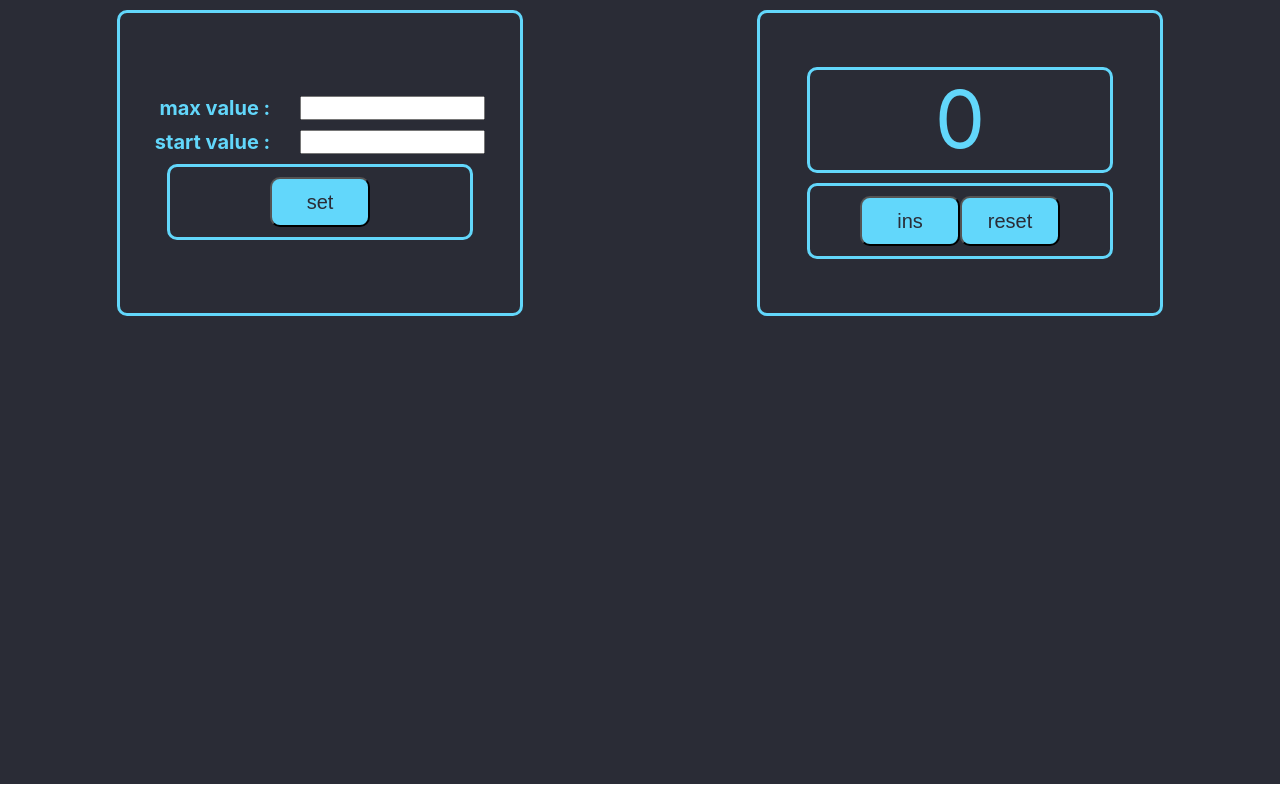
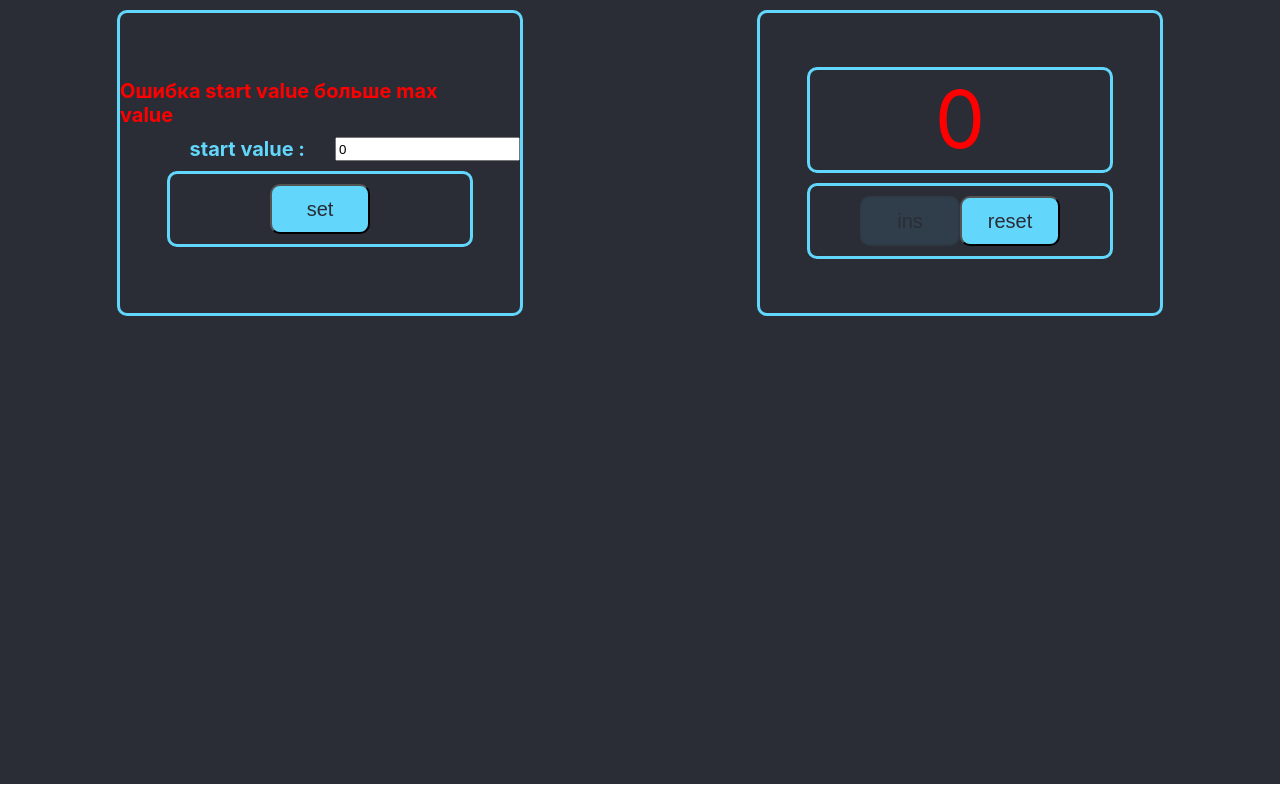
Before and after one commit to arturican/todo, a React (Create React App) app: page / in a window 1280 px wide. Built offline with nearby package versions, Linux system fonts and the light colour scheme.

Commit message:
написал счетчик вторника!

```diff
--- a/src/App.css
+++ b/src/App.css
@@ -7,6 +7,7 @@
   height: 49em;
   background: #2a2c36;
 }
+
 .counter {
   display: flex;
   flex-direction: column;
--- a/src/App.tsx
+++ b/src/App.tsx
@@ -1,13 +1,48 @@
-import React from 'react';
+import React, { useEffect, useState } from 'react';
 import './App.css';
 import { Cont } from './components/Counter/Cont';
 import { Setting } from './components/Setting/Setting';
 
 export const App = () => {
+  const [maxValue, setMaxValue] = useState(0);
+  const [minValue, setMinValue] = useState(0);
+  const [number, setNumber] = useState(0);
+
+  const setValue = () => {
+    setMaxValue(maxValue);
+    setMinValue(minValue);
+    setNumber(minValue);
+  };
+
+  useEffect(() => {
+    const maxValue = localStorage.getItem('maxValue');
+    if (maxValue) {
+      setMaxValue(JSON.parse(maxValue));
+    }
+  }, []);
+  useEffect(() => {
+    localStorage.setItem('maxValue', JSON.stringify(maxValue));
+  }, [maxValue]);
+
+  useEffect(() => {
+    const minValue = localStorage.getItem('minValue');
+    if (minValue) {
+      setMinValue(JSON.parse(minValue));
+    }
+  }, []);
+  useEffect(() => {
+    localStorage.setItem('minValue', JSON.stringify(minValue));
+  }, [minValue]);
   return (
     <div className="wrapper">
-      <Cont />
-      <Setting />
+      <Cont minValue={minValue} maxValue={maxValue} number={number} setNumber={setNumber} />
+      <Setting
+        maxValue={maxValue}
+        minValue={minValue}
+        setMaxValue={setMaxValue}
+        setMinValue={setMinValue}
+        callBack={setValue}
+      />
     </div>
   );
 };
--- a/src/components/Button/Button.tsx
+++ b/src/components/Button/Button.tsx
@@ -2,20 +2,17 @@ import React from 'react';
 import './Button.css';
 
 type ButtonProps = {
-  disabled?: number;
+  disabled?: boolean;
   title: string;
   callBack: () => void;
+  number?: number;
 };
 export const Button = (props: ButtonProps) => {
   const counterPlus = () => {
     props.callBack();
   };
   return (
-    <button
-      className={props.disabled === 5 ? 'disabled' : 'button'}
-      onClick={counterPlus}
-      disabled={props.disabled === 5}
-    >
+    <button className={props.disabled ? 'disabled' : 'button'} onClick={counterPlus} disabled={props.disabled}>
       {props.title}
     </button>
   );
--- a/src/components/Counter/Cont.tsx
+++ b/src/components/Counter/Cont.tsx
@@ -1,31 +1,26 @@
-import React, { useEffect, useState } from 'react';
+import React from 'react';
 import { Number } from '../Number/Number';
 import { Button } from '../Button/Button';
 
-export const Cont = () => {
-  const [number, setNumbers] = useState(0);
+type ContProps = {
+  number: number;
+  minValue: number;
+  maxValue: number;
+  setNumber: (value: number) => void;
+};
 
-  useEffect(() => {
-    const number = localStorage.getItem('current');
-    if (number) {
-      setNumbers(JSON.parse(number));
-    }
-  }, []);
-  useEffect(() => {
-    localStorage.setItem('current', JSON.stringify(number));
-  }, [number]);
-
+export const Cont = (props: ContProps) => {
   const numberIncrement = () => {
-    setNumbers(number + 1);
+    props.setNumber(props.number + 1);
   };
-  const numberReset = () => setNumbers(0);
+  const numberReset = () => props.setNumber(props.minValue);
   return (
     <div className={'counter'}>
       <div className={'counterNumber'}>
-        <Number number={number} />
+        <Number number={props.number} maxValue={props.maxValue} minValue={props.minValue} />
       </div>
       <div className={'counter-button'}>
-        <Button title={'ins'} callBack={numberIncrement} disabled={number} />
+        <Button title={'ins'} callBack={numberIncrement} disabled={props.number === props.maxValue} />
         <Button title={'reset'} callBack={numberReset} />
       </div>
     </div>
--- a/src/components/Input/Input.tsx
+++ b/src/components/Input/Input.tsx
@@ -1,6 +1,14 @@
-import React from 'react';
+import React, { ChangeEvent } from 'react';
 import './Input.css';
 
-export const Input = () => {
-  return <input type={'number'} />;
+type InputProps = {
+  value: number;
+  setValue: (value: number) => void;
 };
+export const Input = (props: InputProps) => {
+  const onChangeHandler = (e: ChangeEvent<HTMLInputElement>) => {
+    props.setValue(Number(e.currentTarget.value));
+  };
+
+  return <input type="number" value={props.value} onChange={onChangeHandler} />;
+};
--- a/src/components/Number/Number.tsx
+++ b/src/components/Number/Number.tsx
@@ -3,7 +3,13 @@ import './Number.css';
 
 type NumberProps = {
   number: number;
+  maxValue: number;
+  minValue: number;
 };
 export const Number = (props: NumberProps) => {
-  return <div className={props.number === 5 ? 'red' : 'numbers'}>{props.number}</div>;
+  return props.minValue < 0 ? (
+    <span>Ошибка</span>
+  ) : (
+    <div className={props.number === props.maxValue ? 'red' : 'numbers'}>{props.number}</div>
+  );
 };
--- /dev/null
+++ b/src/components/Setting/Setting.css
@@ -0,0 +1,3 @@
+.error {
+  color: red;
+}
--- a/src/components/Setting/Setting.tsx
+++ b/src/components/Setting/Setting.tsx
@@ -1,20 +1,40 @@
 import React from 'react';
 import { Button } from '../Button/Button';
 import { Input } from '../Input/Input';
+import './Setting.css';
 
-export const Setting = () => {
+type SettingProps = {
+  maxValue: number;
+  minValue: number;
+  setMaxValue: (value: number) => void;
+  setMinValue: (value: number) => void;
+  callBack: () => void;
+};
+
+export const Setting = (props: SettingProps) => {
   return (
     <div className={'counter'}>
       <div className={'counter-input'}>
-        <div className={'span-input'}>
-          <span>max value : </span> <Input />
-        </div>
-        <div className={'span-input'}>
-          <span>start value :</span> <Input />
-        </div>
+        {props.maxValue > props.minValue ? (
+          <div className={'span-input'}>
+            <span>max value : </span> <Input value={props.maxValue} setValue={props.setMaxValue} />
+          </div>
+        ) : (
+          <span className={'error'}>Ошибка start value больше max value </span>
+        )}
+        {props.minValue < 0 ? (
+          <div className={'span-input'}>
+            <span className={'error'}>start value меньше нуля</span>
+            <Input value={props.minValue} setValue={props.setMinValue} />
+          </div>
+        ) : (
+          <div className={'span-input'}>
+            <span>start value :</span> <Input value={props.minValue} setValue={props.setMinValue} />
+          </div>
+        )}
       </div>
       <div className={'counter-button'}>
-        <Button title={'set'} callBack={() => {}} />
+        <Button title={'set'} callBack={props.callBack} />
       </div>
     </div>
   );
```
